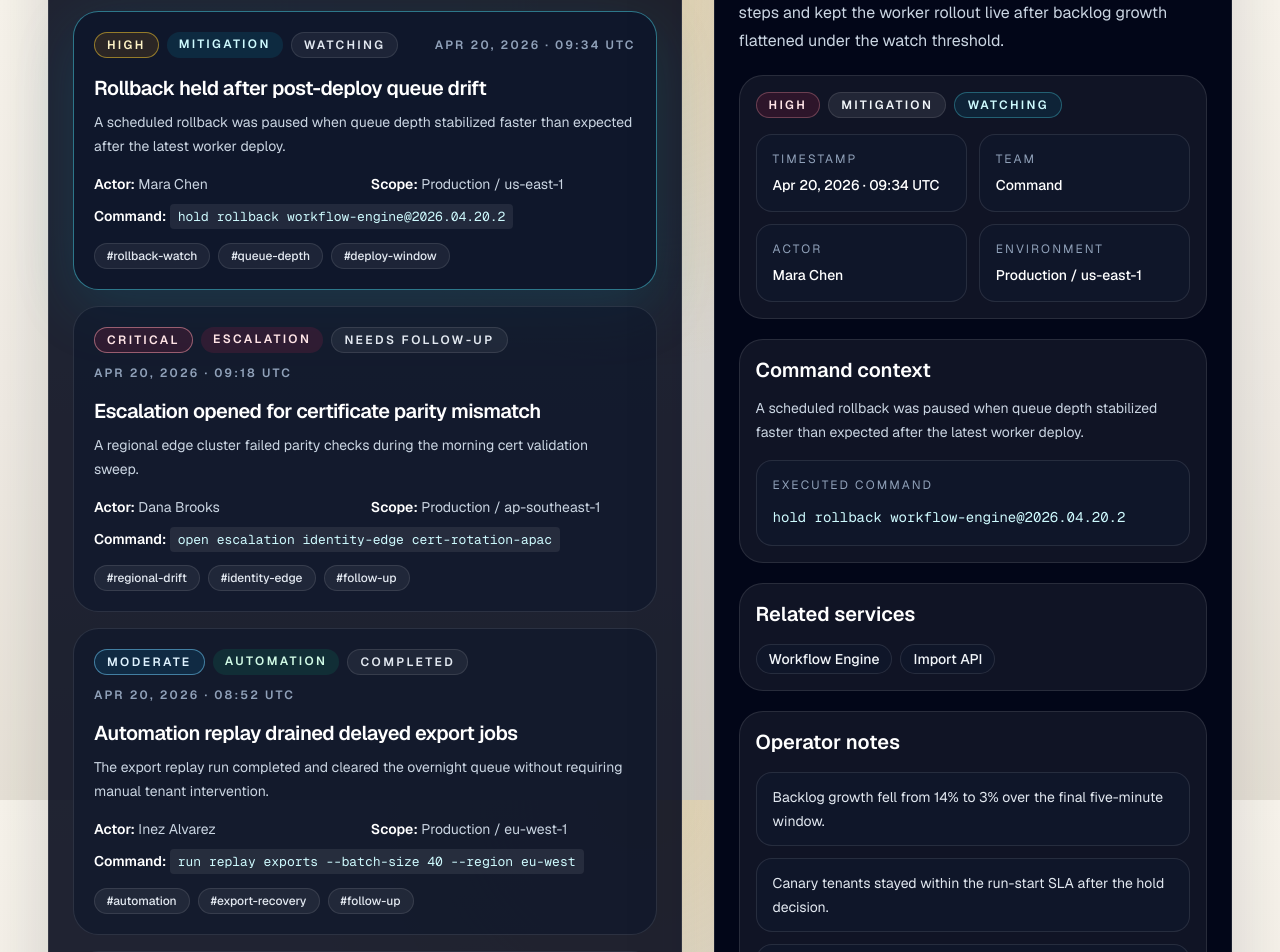
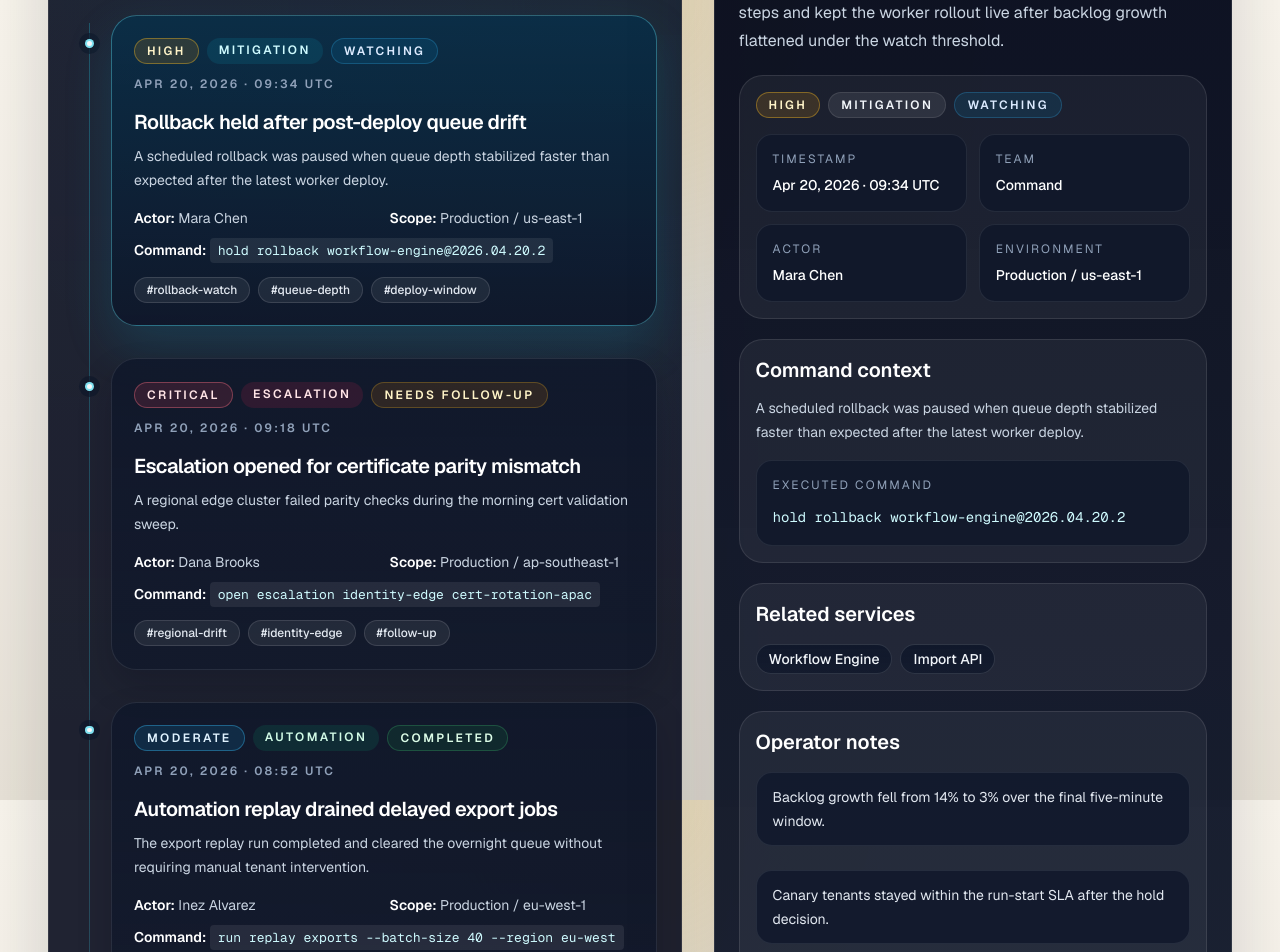
Before and after one commit to iamasx/api-test, a Next.js app: page /command-log in a window 1280 px wide. Shown: the part 1600-2552 px from the top of the page. Built offline with nearby package versions, Linux system fonts and the light colour scheme.

Commit message:
feat: polish command log styling

```diff
--- a/src/app/command-log/_components/command-event-detail.tsx
+++ b/src/app/command-log/_components/command-event-detail.tsx
@@ -1,4 +1,19 @@
 import type { CommandLogEvent } from "../_lib/command-log-data";
+import styles from "../command-log.module.css";
+
+const severityClasses = {
+  Critical: styles.severityCritical,
+  High: styles.severityHigh,
+  Moderate: styles.severityModerate,
+  Low: styles.severityLow,
+};
+
+const statusClasses = {
+  Completed: styles.statusCompleted,
+  Watching: styles.statusWatching,
+  "Needs follow-up": styles.statusNeedsFollowUp,
+  Blocked: styles.statusBlocked,
+};
 
 type CommandEventDetailProps = {
   event: CommandLogEvent;
@@ -15,7 +30,7 @@ export function CommandEventDetail({
     <aside className="xl:sticky xl:top-8 xl:self-start">
       <section
         aria-label="Event detail"
-        className="rounded-[2rem] border border-white/10 bg-slate-950 p-5 text-slate-100 shadow-[0_24px_90px_rgba(15,23,42,0.18)] sm:p-6"
+        className={`${styles.detailPanel} rounded-[2rem] border border-white/10 bg-slate-950 p-5 text-slate-100 shadow-[0_24px_90px_rgba(15,23,42,0.18)] sm:p-6`}
       >
         <div className="space-y-5">
           <div className="space-y-3">
@@ -45,21 +60,29 @@ export function CommandEventDetail({
             </p>
           ) : null}
 
-          <div className="rounded-[1.5rem] border border-white/10 bg-white/6 p-4">
+          <div
+            className={`${styles.detailSection} rounded-[1.5rem] border border-white/10 bg-white/6 p-4`}
+          >
             <div className="flex flex-wrap gap-2">
-              <span className="inline-flex rounded-full border border-rose-300/30 bg-rose-500/12 px-3 py-1 text-xs font-semibold uppercase tracking-[0.2em] text-rose-100">
+              <span
+                className={`${styles.badge} ${severityClasses[event.severity]} inline-flex rounded-full border px-3 py-1 text-xs font-semibold uppercase tracking-[0.2em]`}
+              >
                 {event.severity}
               </span>
               <span className="inline-flex rounded-full border border-white/10 bg-white/8 px-3 py-1 text-xs font-semibold uppercase tracking-[0.2em] text-slate-100">
                 {event.category}
               </span>
-              <span className="inline-flex rounded-full border border-cyan-300/30 bg-cyan-500/10 px-3 py-1 text-xs font-semibold uppercase tracking-[0.2em] text-cyan-100">
+              <span
+                className={`${styles.badge} ${statusClasses[event.status]} inline-flex rounded-full border px-3 py-1 text-xs font-semibold uppercase tracking-[0.2em]`}
+              >
                 {event.status}
               </span>
             </div>
 
             <dl className="mt-4 grid gap-3 sm:grid-cols-2">
-              <div className="rounded-[1rem] border border-white/10 bg-slate-900/80 p-4">
+              <div
+                className={`${styles.detailInnerCard} rounded-[1rem] border border-white/10 bg-slate-900/80 p-4`}
+              >
                 <dt className="text-xs uppercase tracking-[0.18em] text-slate-400">
                   Timestamp
                 </dt>
@@ -67,7 +90,9 @@ export function CommandEventDetail({
                   {event.occurredLabel}
                 </dd>
               </div>
-              <div className="rounded-[1rem] border border-white/10 bg-slate-900/80 p-4">
+              <div
+                className={`${styles.detailInnerCard} rounded-[1rem] border border-white/10 bg-slate-900/80 p-4`}
+              >
                 <dt className="text-xs uppercase tracking-[0.18em] text-slate-400">
                   Team
                 </dt>
@@ -75,7 +100,9 @@ export function CommandEventDetail({
                   {event.team}
                 </dd>
               </div>
-              <div className="rounded-[1rem] border border-white/10 bg-slate-900/80 p-4">
+              <div
+                className={`${styles.detailInnerCard} rounded-[1rem] border border-white/10 bg-slate-900/80 p-4`}
+              >
                 <dt className="text-xs uppercase tracking-[0.18em] text-slate-400">
                   Actor
                 </dt>
@@ -83,7 +110,9 @@ export function CommandEventDetail({
                   {event.actor}
                 </dd>
               </div>
-              <div className="rounded-[1rem] border border-white/10 bg-slate-900/80 p-4">
+              <div
+                className={`${styles.detailInnerCard} rounded-[1rem] border border-white/10 bg-slate-900/80 p-4`}
+              >
                 <dt className="text-xs uppercase tracking-[0.18em] text-slate-400">
                   Environment
                 </dt>
@@ -94,12 +123,16 @@ export function CommandEventDetail({
             </dl>
           </div>
 
-          <section className="rounded-[1.5rem] border border-white/10 bg-white/6 p-4">
+          <section
+            className={`${styles.detailSection} rounded-[1.5rem] border border-white/10 bg-white/6 p-4`}
+          >
             <h3 className="text-xl font-semibold text-white">Command context</h3>
             <p className="mt-3 text-sm leading-6 text-slate-300">
               {event.summary}
             </p>
-            <div className="mt-4 rounded-[1rem] border border-white/10 bg-slate-900/80 p-4">
+            <div
+              className={`${styles.detailInnerCard} mt-4 rounded-[1rem] border border-white/10 bg-slate-900/80 p-4`}
+            >
               <p className="text-xs uppercase tracking-[0.18em] text-slate-400">
                 Executed command
               </p>
@@ -109,13 +142,15 @@ export function CommandEventDetail({
             </div>
           </section>
 
-          <section className="rounded-[1.5rem] border border-white/10 bg-white/6 p-4">
+          <section
+            className={`${styles.detailSection} rounded-[1.5rem] border border-white/10 bg-white/6 p-4`}
+          >
             <h3 className="text-xl font-semibold text-white">Related services</h3>
             <div className="mt-4 flex flex-wrap gap-2">
               {event.relatedServices.map((service) => (
                 <span
                   key={`${event.id}-${service}`}
-                  className="inline-flex rounded-full border border-white/10 bg-slate-900/80 px-3 py-1 text-sm font-medium text-slate-100"
+                  className={`${styles.servicePill} inline-flex rounded-full border px-3 py-1 text-sm font-medium text-slate-100`}
                 >
                   {service}
                 </span>
@@ -123,13 +158,15 @@ export function CommandEventDetail({
             </div>
           </section>
 
-          <section className="rounded-[1.5rem] border border-white/10 bg-white/6 p-4">
+          <section
+            className={`${styles.detailSection} rounded-[1.5rem] border border-white/10 bg-white/6 p-4`}
+          >
             <h3 className="text-xl font-semibold text-white">Operator notes</h3>
-            <ul className="mt-4 space-y-3">
+            <ul className={`${styles.notesList} mt-4 space-y-3`}>
               {event.notes.map((note) => (
                 <li
                   key={`${event.id}-${note}`}
-                  className="rounded-[1rem] border border-white/10 bg-slate-900/80 px-4 py-3 text-sm leading-6 text-slate-200"
+                  className={`${styles.noteCard} rounded-[1rem] border border-white/10 bg-slate-900/80 px-4 py-3 text-sm leading-6 text-slate-200`}
                 >
                   {note}
                 </li>
@@ -137,7 +174,9 @@ export function CommandEventDetail({
             </ul>
           </section>
 
-          <section className="rounded-[1.5rem] border border-white/10 bg-white/6 p-4">
+          <section
+            className={`${styles.detailSection} rounded-[1.5rem] border border-white/10 bg-white/6 p-4`}
+          >
             <h3 className="text-xl font-semibold text-white">Next action</h3>
             <p className="mt-3 text-sm leading-6 text-slate-200">
               {event.nextAction}
--- a/src/app/command-log/_components/command-event-list.tsx
+++ b/src/app/command-log/_components/command-event-list.tsx
@@ -3,14 +3,16 @@ import Link from "next/link";
 import type {
   CommandEventCategory,
   CommandEventSeverity,
+  CommandEventStatus,
   CommandLogEvent,
 } from "../_lib/command-log-data";
+import styles from "../command-log.module.css";
 
 const severityClasses: Record<CommandEventSeverity, string> = {
-  Critical: "border-rose-300/50 bg-rose-500/12 text-rose-100",
-  High: "border-amber-300/50 bg-amber-500/12 text-amber-100",
-  Moderate: "border-sky-300/50 bg-sky-500/12 text-sky-100",
-  Low: "border-emerald-300/50 bg-emerald-500/12 text-emerald-100",
+  Critical: styles.severityCritical,
+  High: styles.severityHigh,
+  Moderate: styles.severityModerate,
+  Low: styles.severityLow,
 };
 
 const categoryClasses: Record<CommandEventCategory, string> = {
@@ -20,6 +22,13 @@ const categoryClasses: Record<CommandEventCategory, string> = {
   Escalation: "bg-rose-500/12 text-rose-100",
   Automation: "bg-emerald-500/12 text-emerald-100",
   Handoff: "bg-amber-500/12 text-amber-100",
+};
+
+const statusClasses: Record<CommandEventStatus, string> = {
+  Completed: styles.statusCompleted,
+  Watching: styles.statusWatching,
+  "Needs follow-up": styles.statusNeedsFollowUp,
+  Blocked: styles.statusBlocked,
 };
 
 type CommandEventListProps = {
@@ -34,7 +43,7 @@ export function CommandEventList({
   return (
     <section
       aria-labelledby="command-event-list-title"
-      className="rounded-[2rem] border border-white/10 bg-slate-950/88 p-5 shadow-[0_24px_90px_rgba(15,23,42,0.2)] sm:p-6"
+      className={`${styles.eventSection} rounded-[2rem] border border-white/10 bg-slate-950/88 p-5 shadow-[0_24px_90px_rgba(15,23,42,0.2)] sm:p-6`}
     >
       <div className="space-y-3">
         <p className="text-sm font-semibold uppercase tracking-[0.24em] text-cyan-200/75">
@@ -54,17 +63,19 @@ export function CommandEventList({
         </div>
       </div>
 
-      <ol aria-label="Chronological events" className="mt-6 space-y-4">
+      <ol aria-label="Chronological events" className={`${styles.feedList} space-y-4`}>
         {events.map((event) => {
           const isSelected = event.id === selectedEventId;
 
           return (
-            <li key={event.id}>
+            <li key={event.id} className={styles.feedItem}>
               <Link
                 aria-current={isSelected ? "page" : undefined}
                 aria-label={`${isSelected ? "Viewing detail for" : "View detail for"} ${event.title}`}
                 href={`/command-log?event=${event.id}`}
-                className={`block rounded-[1.6rem] border p-5 transition hover:-translate-y-0.5 hover:border-cyan-300/40 hover:bg-slate-900/90 ${
+                className={`${styles.eventCard} ${
+                  isSelected ? styles.eventCardSelected : ""
+                } block rounded-[1.6rem] border p-5 transition hover:-translate-y-0.5 hover:border-cyan-300/40 hover:bg-slate-900/90 ${
                   isSelected
                     ? "border-cyan-300/45 bg-slate-900 text-white shadow-[0_18px_60px_rgba(8,145,178,0.18)]"
                     : "border-white/10 bg-slate-900/65 text-slate-100"
@@ -74,7 +85,7 @@ export function CommandEventList({
                   <div className="flex flex-wrap items-center justify-between gap-3">
                     <div className="flex flex-wrap gap-2">
                       <span
-                        className={`inline-flex rounded-full border px-3 py-1 text-xs font-semibold uppercase tracking-[0.2em] ${severityClasses[event.severity]}`}
+                        className={`${styles.badge} inline-flex rounded-full border px-3 py-1 text-xs font-semibold uppercase tracking-[0.2em] ${severityClasses[event.severity]}`}
                       >
                         {event.severity}
                       </span>
@@ -83,7 +94,9 @@ export function CommandEventList({
                       >
                         {event.category}
                       </span>
-                      <span className="inline-flex rounded-full border border-white/10 bg-white/6 px-3 py-1 text-xs font-semibold uppercase tracking-[0.2em] text-slate-200">
+                      <span
+                        className={`${styles.badge} ${statusClasses[event.status]} inline-flex rounded-full border px-3 py-1 text-xs font-semibold uppercase tracking-[0.2em]`}
+                      >
                         {event.status}
                       </span>
                     </div>
@@ -125,7 +138,7 @@ export function CommandEventList({
                     {event.tags.map((tag) => (
                       <span
                         key={`${event.id}-${tag}`}
-                        className="inline-flex rounded-full border border-white/10 bg-white/6 px-3 py-1 text-xs font-medium text-slate-200"
+                        className={`${styles.tagPill} inline-flex rounded-full border px-3 py-1 text-xs font-medium`}
                       >
                         #{tag}
                       </span>
--- a/src/app/command-log/_components/command-log-shell.tsx
+++ b/src/app/command-log/_components/command-log-shell.tsx
@@ -2,6 +2,7 @@ import { CommandEventDetail } from "./command-event-detail";
 import { CommandEventList } from "./command-event-list";
 import { CommandTagSummary } from "./command-tag-summary";
 import type { CommandLogView } from "../_lib/command-log";
+import styles from "../command-log.module.css";
 
 type CommandLogShellProps = {
   view: CommandLogView;
@@ -9,8 +10,12 @@ type CommandLogShellProps = {
 
 export function CommandLogShell({ view }: CommandLogShellProps) {
   return (
-    <main className="mx-auto flex w-full max-w-7xl flex-1 flex-col gap-8 px-6 py-8 sm:px-10 lg:px-12">
-      <section className="overflow-hidden rounded-[2rem] border border-slate-200/80 bg-[var(--surface)] shadow-[0_20px_90px_rgba(15,23,42,0.08)]">
+    <main
+      className={`${styles.pageShell} mx-auto flex w-full max-w-7xl flex-1 flex-col gap-8 px-6 py-8 sm:px-10 lg:px-12`}
+    >
+      <section
+        className={`${styles.heroPanel} overflow-hidden rounded-[2rem] border border-slate-200/80 bg-[var(--surface)] shadow-[0_20px_90px_rgba(15,23,42,0.08)]`}
+      >
         <div className="grid gap-8 px-6 py-8 sm:px-10 lg:grid-cols-[minmax(0,1.15fr)_minmax(280px,0.85fr)] lg:px-12 lg:py-10">
           <div className="space-y-5">
             <p className="text-sm font-semibold uppercase tracking-[0.28em] text-amber-700">
@@ -30,7 +35,9 @@ export function CommandLogShell({ view }: CommandLogShellProps) {
             </div>
           </div>
 
-          <div className="rounded-[1.75rem] border border-slate-200/80 bg-[var(--surface-strong)] p-5">
+          <div
+            className={`${styles.summaryPanel} rounded-[1.75rem] border border-slate-200/80 bg-[var(--surface-strong)] p-5`}
+          >
             <p className="text-sm font-semibold uppercase tracking-[0.24em] text-slate-500">
               Shift snapshot
             </p>
@@ -38,7 +45,7 @@ export function CommandLogShell({ view }: CommandLogShellProps) {
               {view.summaryMetrics.map((metric) => (
                 <div
                   key={metric.label}
-                  className="rounded-[1.2rem] border border-slate-200 bg-white/80 p-4"
+                  className={`${styles.summaryMetricCard} rounded-[1.2rem] border border-slate-200 bg-white/80 p-4`}
                 >
                   <p className="text-xs uppercase tracking-[0.18em] text-slate-500">
                     {metric.label}
@@ -62,7 +69,7 @@ export function CommandLogShell({ view }: CommandLogShellProps) {
       />
 
       <div
-        className="grid gap-8 xl:grid-cols-[minmax(0,1.1fr)_minmax(360px,0.9fr)]"
+        className={`${styles.panels} grid gap-8 xl:grid-cols-[minmax(0,1.1fr)_minmax(360px,0.9fr)]`}
         data-testid="command-log-panels"
       >
         <CommandEventList
--- a/src/app/command-log/_components/command-tag-summary.tsx
+++ b/src/app/command-log/_components/command-tag-summary.tsx
@@ -1,4 +1,5 @@
 import type { CommandTagSummaryItem } from "../_lib/command-log";
+import styles from "../command-log.module.css";
 
 type CommandTagSummaryProps = {
   groups: CommandTagSummaryItem[];
@@ -12,7 +13,7 @@ export function CommandTagSummary({
   return (
     <section
       aria-labelledby="command-tag-summary-title"
-      className="rounded-[2rem] border border-slate-200/70 bg-[var(--surface)] p-5 shadow-[0_18px_65px_rgba(15,23,42,0.08)] sm:p-6"
+      className={`${styles.tagSection} rounded-[2rem] border border-slate-200/70 bg-[var(--surface)] p-5 shadow-[0_18px_65px_rgba(15,23,42,0.08)] sm:p-6`}
     >
       <div className="flex flex-col gap-3 sm:flex-row sm:items-end sm:justify-between">
         <div className="space-y-2">
@@ -36,7 +37,7 @@ export function CommandTagSummary({
         {groups.map((group) => (
           <article
             key={group.tag}
-            className="rounded-[1.5rem] border border-slate-200 bg-white/78 p-4 shadow-[inset_0_1px_0_rgba(255,255,255,0.8)]"
+            className={`${styles.tagCard} rounded-[1.5rem] border border-slate-200 bg-white/78 p-4 shadow-[inset_0_1px_0_rgba(255,255,255,0.8)]`}
           >
             <div className="flex items-start justify-between gap-3">
               <div>
--- /dev/null
+++ b/src/app/command-log/command-log.module.css
@@ -0,0 +1,278 @@
+.pageShell {
+  position: relative;
+  isolation: isolate;
+}
+
+.pageShell::before {
+  content: "";
+  position: absolute;
+  inset: 0;
+  z-index: -1;
+  border-radius: 2rem;
+  background:
+    radial-gradient(circle at top right, rgba(251, 191, 36, 0.18), transparent 30%),
+    radial-gradient(circle at top left, rgba(14, 165, 233, 0.12), transparent 24%);
+  opacity: 0.95;
+}
+
+.heroPanel {
+  position: relative;
+  overflow: hidden;
+}
+
+.heroPanel::after {
+  content: "";
+  position: absolute;
+  inset: auto -6rem -8rem auto;
+  width: 18rem;
+  height: 18rem;
+  border-radius: 999px;
+  background: radial-gradient(circle, rgba(251, 191, 36, 0.22), transparent 70%);
+  pointer-events: none;
+}
+
+.summaryPanel {
+  border-color: rgba(148, 163, 184, 0.22);
+  background:
+    linear-gradient(180deg, rgba(255, 255, 255, 0.9), rgba(248, 250, 252, 0.78)),
+    rgba(255, 250, 242, 0.84);
+  box-shadow:
+    inset 0 1px 0 rgba(255, 255, 255, 0.8),
+    0 12px 36px rgba(15, 23, 42, 0.08);
+}
+
+.summaryMetricCard {
+  border-color: rgba(148, 163, 184, 0.24);
+  background:
+    linear-gradient(180deg, rgba(255, 255, 255, 0.92), rgba(248, 250, 252, 0.82));
+  box-shadow: 0 10px 25px rgba(15, 23, 42, 0.06);
+}
+
+.tagSection {
+  background:
+    linear-gradient(180deg, rgba(255, 251, 240, 0.9), rgba(255, 255, 255, 0.72));
+}
+
+.tagCard {
+  position: relative;
+  overflow: hidden;
+  border-color: rgba(148, 163, 184, 0.22);
+  background:
+    linear-gradient(145deg, rgba(255, 255, 255, 0.95), rgba(248, 250, 252, 0.85));
+  box-shadow:
+    inset 0 1px 0 rgba(255, 255, 255, 0.85),
+    0 14px 30px rgba(15, 23, 42, 0.05);
+}
+
+.tagCard::after {
+  content: "";
+  position: absolute;
+  inset: auto -3rem -3rem auto;
+  width: 8rem;
+  height: 8rem;
+  border-radius: 999px;
+  background: radial-gradient(circle, rgba(14, 165, 233, 0.08), transparent 72%);
+  pointer-events: none;
+}
+
+.panels {
+  align-items: start;
+}
+
+.eventSection {
+  position: relative;
+  overflow: hidden;
+}
+
+.eventSection::before {
+  content: "";
+  position: absolute;
+  inset: 0;
+  background:
+    linear-gradient(180deg, rgba(15, 23, 42, 0.08), transparent 30%),
+    radial-gradient(circle at top right, rgba(14, 165, 233, 0.08), transparent 26%);
+  pointer-events: none;
+}
+
+.feedList {
+  position: relative;
+  margin-top: 1.5rem;
+}
+
+.feedList::before {
+  content: "";
+  position: absolute;
+  left: 1rem;
+  top: 0.5rem;
+  bottom: 0.5rem;
+  width: 1px;
+  background: linear-gradient(
+    180deg,
+    rgba(34, 211, 238, 0.28),
+    rgba(148, 163, 184, 0.18)
+  );
+}
+
+.feedItem {
+  position: relative;
+  padding-left: 2.35rem;
+}
+
+.feedItem::before {
+  content: "";
+  position: absolute;
+  left: 0.75rem;
+  top: 1.5rem;
+  width: 0.55rem;
+  height: 0.55rem;
+  border-radius: 999px;
+  border: 2px solid rgba(34, 211, 238, 0.55);
+  background: #f8fafc;
+  box-shadow: 0 0 0 6px rgba(15, 23, 42, 0.65);
+}
+
+.eventCard {
+  position: relative;
+  border-color: rgba(255, 255, 255, 0.09);
+  background:
+    linear-gradient(180deg, rgba(15, 23, 42, 0.84), rgba(15, 23, 42, 0.72));
+  box-shadow: 0 16px 34px rgba(2, 6, 23, 0.18);
+}
+
+.eventCard:hover {
+  box-shadow: 0 22px 48px rgba(2, 6, 23, 0.28);
+}
+
+.eventCardSelected {
+  border-color: rgba(103, 232, 249, 0.36);
+  background:
+    linear-gradient(180deg, rgba(8, 47, 73, 0.86), rgba(15, 23, 42, 0.92));
+  box-shadow: 0 20px 48px rgba(8, 145, 178, 0.2);
+}
+
+.badge {
+  border: 1px solid transparent;
+}
+
+.severityCritical {
+  border-color: rgba(251, 113, 133, 0.38);
+  background: rgba(244, 63, 94, 0.14);
+  color: #ffe4e6;
+}
+
+.severityHigh {
+  border-color: rgba(251, 191, 36, 0.38);
+  background: rgba(245, 158, 11, 0.14);
+  color: #fef3c7;
+}
+
+.severityModerate {
+  border-color: rgba(56, 189, 248, 0.38);
+  background: rgba(14, 165, 233, 0.14);
+  color: #e0f2fe;
+}
+
+.severityLow {
+  border-color: rgba(52, 211, 153, 0.38);
+  background: rgba(16, 185, 129, 0.14);
+  color: #d1fae5;
+}
+
+.statusCompleted {
+  border-color: rgba(74, 222, 128, 0.22);
+  background: rgba(22, 163, 74, 0.12);
+  color: #dcfce7;
+}
+
+.statusWatching {
+  border-color: rgba(56, 189, 248, 0.24);
+  background: rgba(2, 132, 199, 0.14);
+  color: #dbeafe;
+}
+
+.statusNeedsFollowUp {
+  border-color: rgba(251, 191, 36, 0.24);
+  background: rgba(217, 119, 6, 0.14);
+  color: #fef3c7;
+}
+
+.statusBlocked {
+  border-color: rgba(251, 113, 133, 0.24);
+  background: rgba(225, 29, 72, 0.14);
+  color: #ffe4e6;
+}
+
+.tagPill {
+  border-color: rgba(255, 255, 255, 0.12);
+  background: rgba(255, 255, 255, 0.07);
+  color: #e2e8f0;
+}
+
+.detailPanel {
+  position: relative;
+  overflow: hidden;
+  background:
+    linear-gradient(180deg, rgba(2, 6, 23, 0.96), rgba(15, 23, 42, 0.94));
+}
+
+.detailPanel::before {
+  content: "";
+  position: absolute;
+  inset: -2rem auto auto -4rem;
+  width: 10rem;
+  height: 10rem;
+  border-radius: 999px;
+  background: radial-gradient(circle, rgba(14, 165, 233, 0.16), transparent 72%);
+  pointer-events: none;
+}
+
+.detailSection {
+  border-color: rgba(255, 255, 255, 0.1);
+  background: rgba(255, 255, 255, 0.05);
+}
+
+.detailInnerCard {
+  border-color: rgba(255, 255, 255, 0.08);
+  background: rgba(15, 23, 42, 0.8);
+}
+
+.servicePill {
+  border-color: rgba(255, 255, 255, 0.12);
+  background:
+    linear-gradient(180deg, rgba(15, 23, 42, 0.88), rgba(15, 23, 42, 0.74));
+}
+
+.notesList {
+  display: grid;
+  gap: 0.75rem;
+}
+
+.noteCard {
+  border-color: rgba(255, 255, 255, 0.08);
+  background: rgba(15, 23, 42, 0.78);
+}
+
+@media (min-width: 768px) {
+  .feedList {
+    margin-top: 1.75rem;
+  }
+
+  .eventCard {
+    padding: 1.4rem;
+  }
+}
+
+@media (min-width: 1280px) {
+  .pageShell {
+    gap: 2rem;
+  }
+
+  .feedList {
+    display: grid;
+    gap: 1rem;
+  }
+
+  .eventCard {
+    min-height: 18rem;
+  }
+}
```
